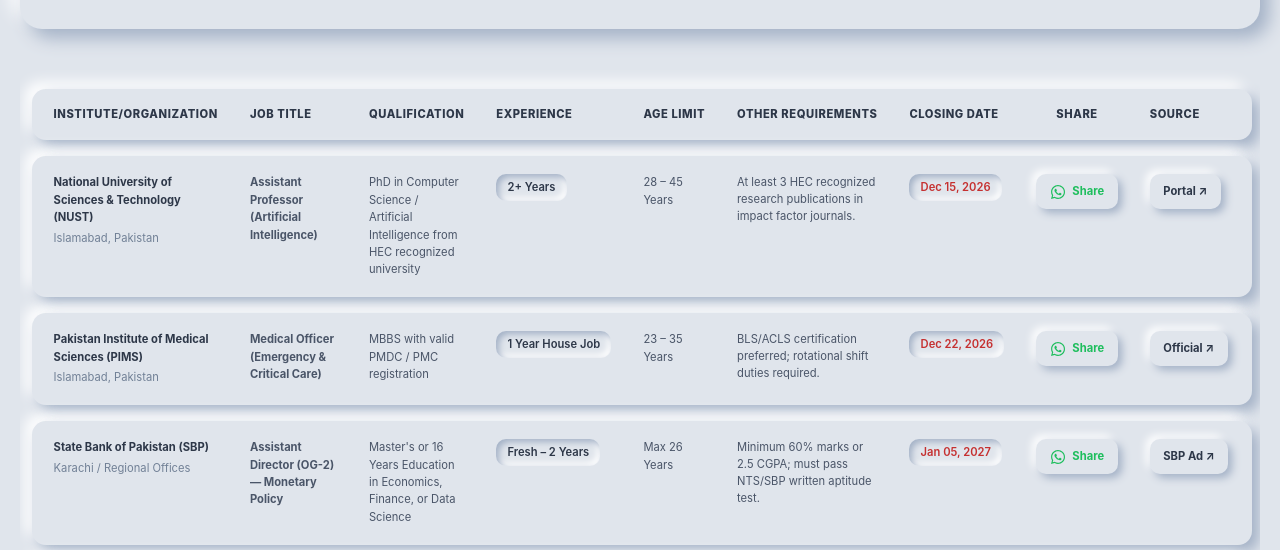
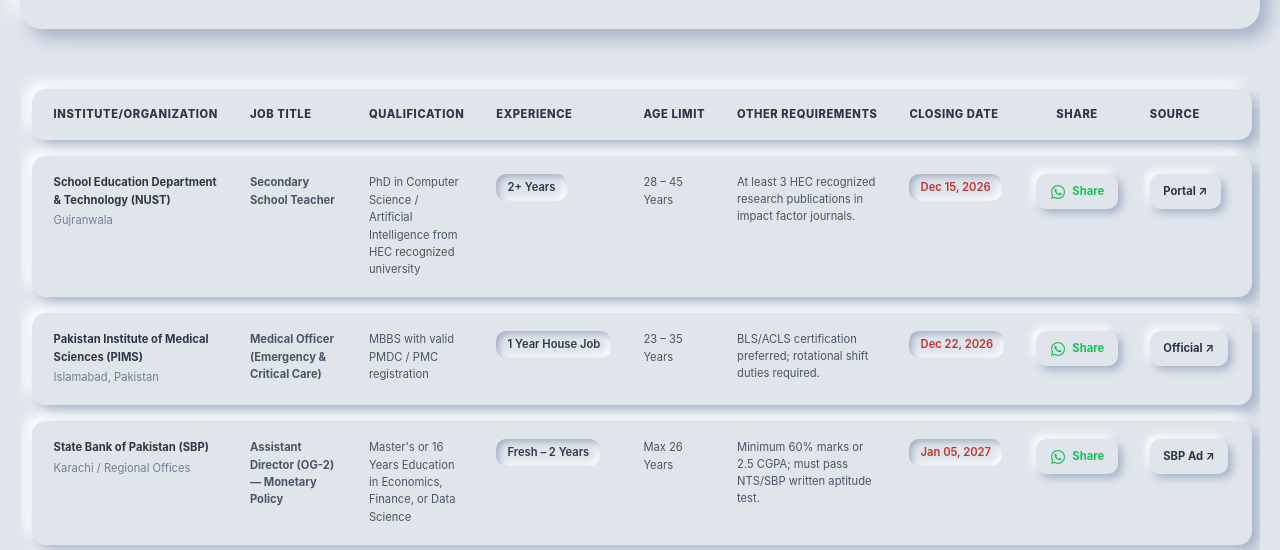
Before and after one commit to Zia-Ul-Mustafa-Shakeel/jobs, a plain HTML site: page index.html in a window 1280 px wide. Shown: the part 250-800 px from the top of the page. Drawn offline with Linux system fonts and the light colour scheme.

Commit message:
Update index.html

```diff
--- a/index.html
+++ b/index.html
@@ -411,10 +411,10 @@
             <!-- Sample Row 1: NUST -->
             <tr class="populated-row">
               <td>
-                <span class="org-name">National University of Sciences &amp; Technology (NUST)</span>
-                <span class="org-location">Islamabad, Pakistan</span>
+                <span class="org-name">School Education Department &amp; Technology (NUST)</span>
+                <span class="org-location">Gujranwala</span>
               </td>
-              <td class="job-title">Assistant Professor (Artificial Intelligence)</td>
+              <td class="job-title">Secondary School Teacher</td>
               <td>PhD in Computer Science / Artificial Intelligence from HEC recognized university</td>
               <td><span class="inset-pill">2+ Years</span></td>
               <td>28 – 45 Years</td>
```
